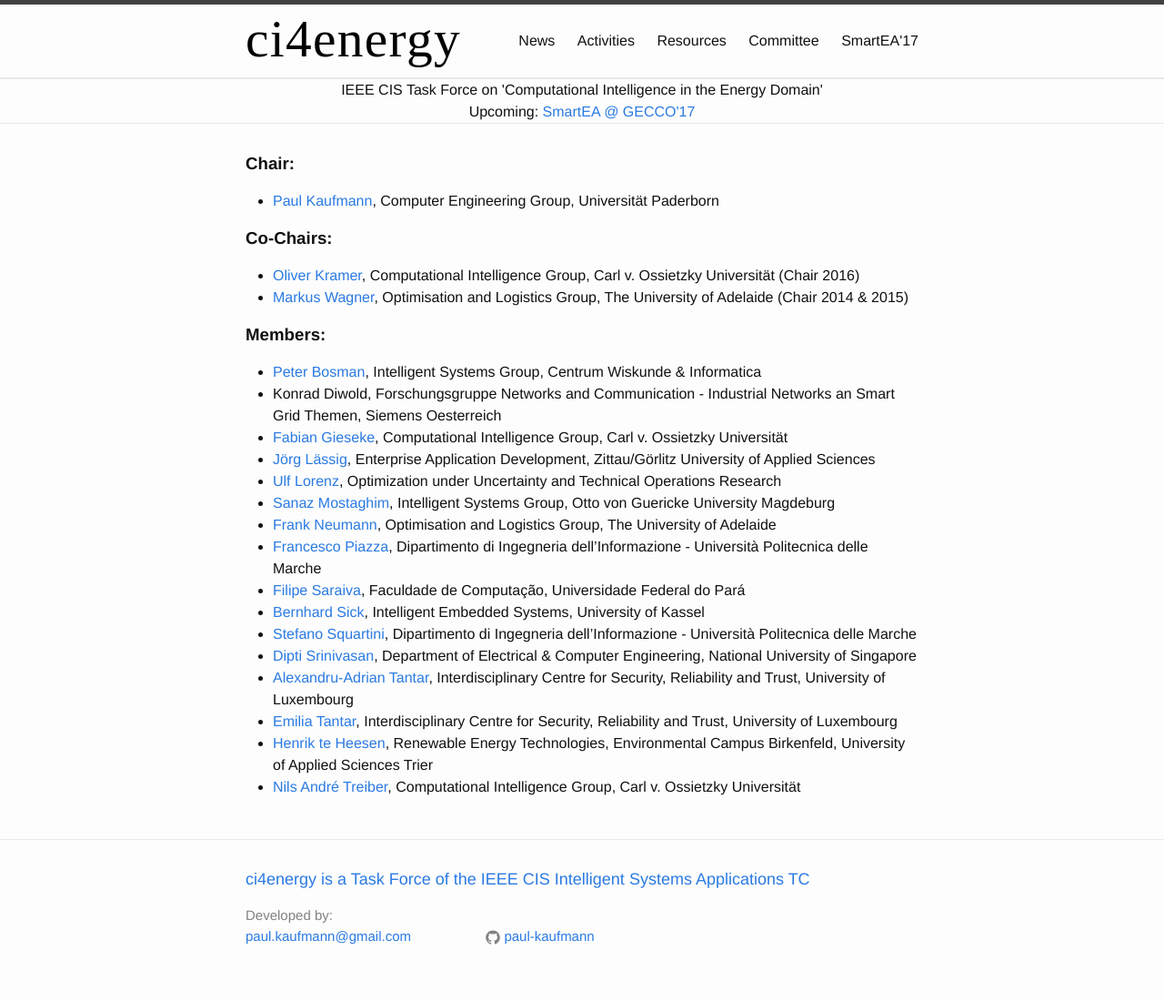
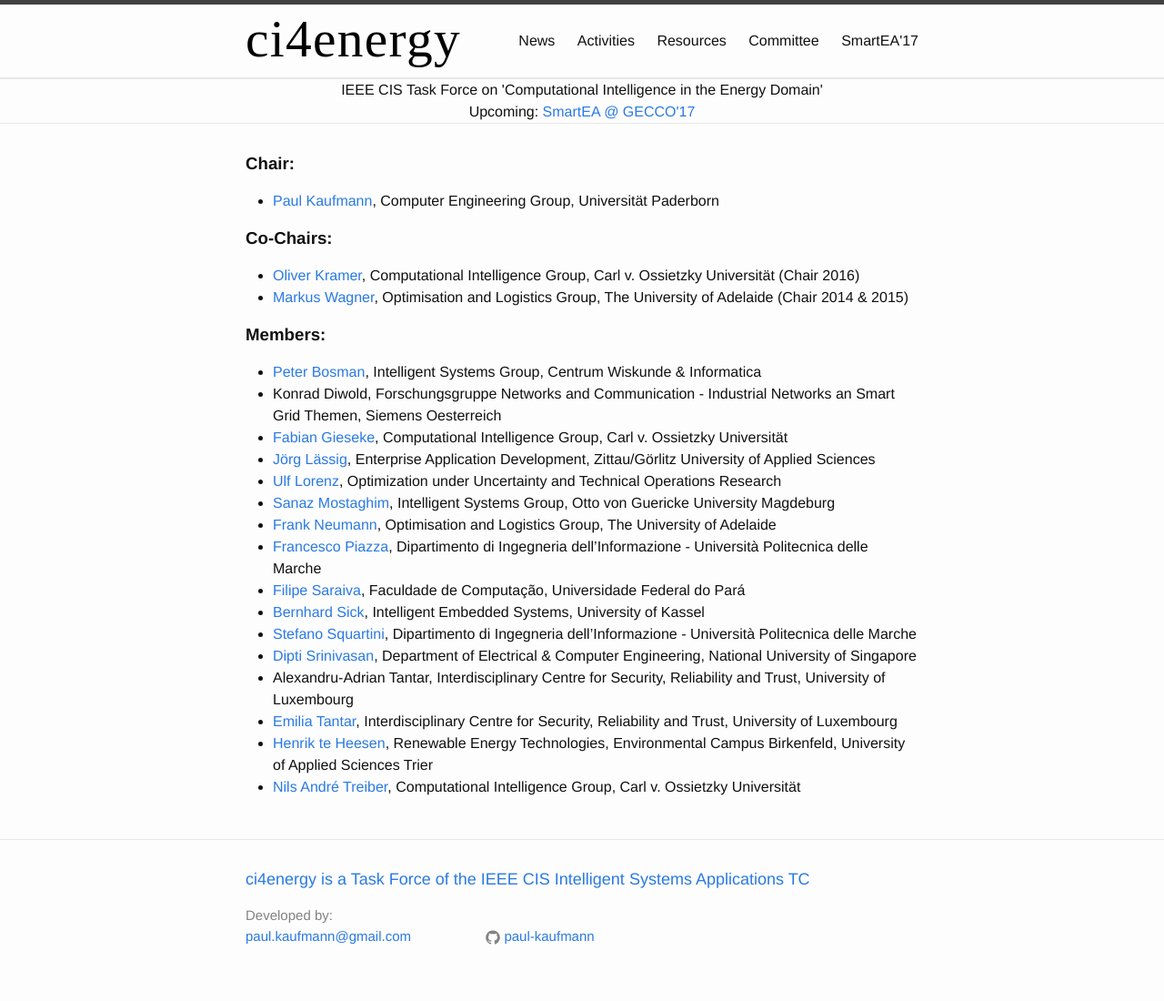
Before and after one commit to ci4energy/ci4energy.github.io, a Jekyll site: the page built from committee.md, in a window 1280 px wide. Shown: the whole page at 91% size. Built offline with Jekyll 4.4.1, drawn with Linux system fonts in a browser that asks for light colours; some of the changed lines change nothing that is shown.

Commit message:
no message

```diff
--- a/committee.md
+++ b/committee.md
@@ -28,7 +28,7 @@
 - <a href="http://www.ies.eecs.uni-kassel.de/sick">Bernhard Sick</a>, Intelligent Embedded Systems, University of Kassel
 - <a href="http://www.dii.univpm.it/stefano.squartini">Stefano Squartini</a>, Dipartimento di Ingegneria dell'Informazione - Università Politecnica delle Marche
 - <a href="http://www.ece.nus.edu.sg/stfpage/elesd/">Dipti Srinivasan</a>, Department of Electrical &amp; Computer Engineering, National University of Singapore
-- <a href="https://alexandrutantar.wordpress.com/">Alexandru-Adrian Tantar</a>, Interdisciplinary Centre for Security, Reliability and Trust, University of Luxembourg
+- Alexandru-Adrian Tantar, Interdisciplinary Centre for Security, Reliability and Trust, University of Luxembourg
 - <a href="https://emiliatantar.wordpress.com/">Emilia Tantar</a>, Interdisciplinary Centre for Security, Reliability and Trust, University of Luxembourg
 - <a href="http://www.umwelt-campus.de/ucb/index.php?id=teheesen">Henrik te Heesen</a>, Renewable Energy Technologies, Environmental Campus Birkenfeld, University of Applied Sciences Trier
 - <a href="http://www.ci.uni-oldenburg.de/59440.html">Nils André Treiber</a>, Computational Intelligence Group, Carl v. Ossietzky Universität
```
